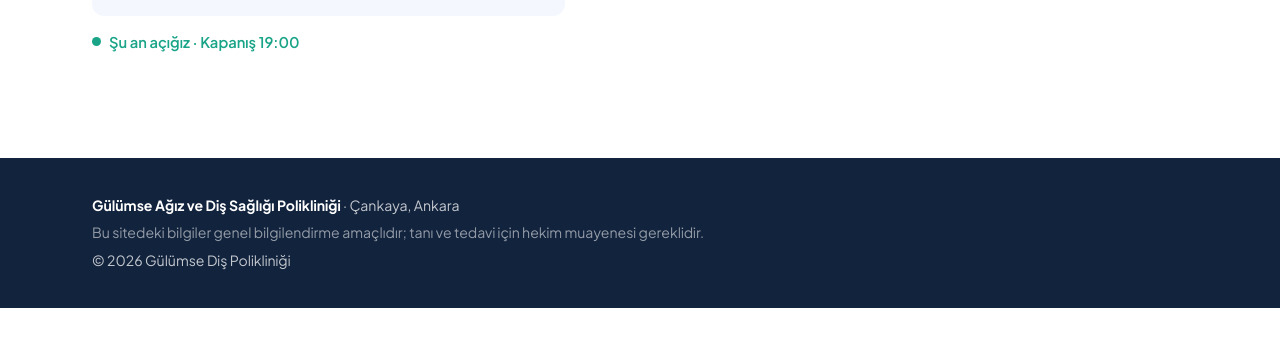
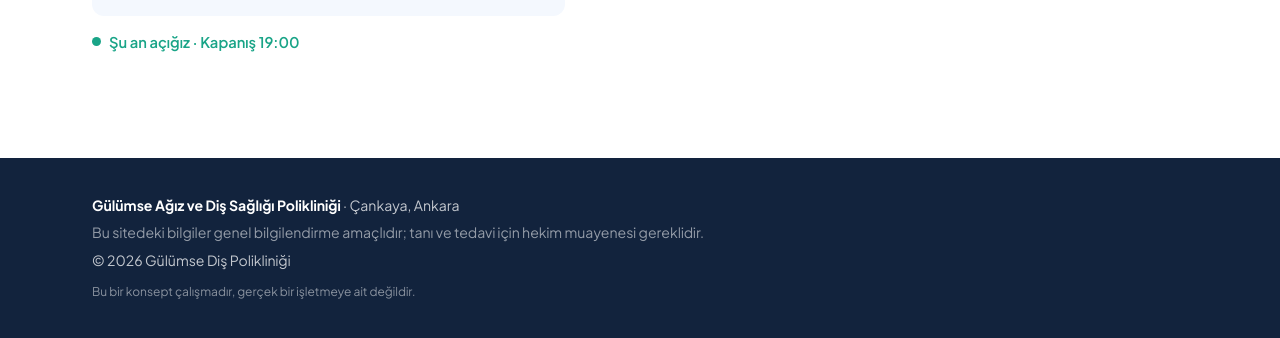
Before and after one commit to demirdeliktas/demirdeliktas, a plain HTML site: page gulumse-dis/index.html in a window 1280 px wide. Shown: the part 5752-6090 px from the top of the page. Before the commit the page ends 6060 px from the top, so only its background shows below. Drawn offline with Linux system fonts and the light colour scheme.

Commit message:
İki sitenin altına konsept çalışması notu ekle
Co-Authored-By: Claude Opus 5.5 <noreply@anthropic.com>
Claude-Session: https://claude.ai/code/session_01Ck3VDUUAMwsPCLdrnv7hDb

```diff
--- a/gulumse-dis/index.html
+++ b/gulumse-dis/index.html
@@ -438,6 +438,7 @@
       <p><strong>Gülümse Ağız ve Diş Sağlığı Polikliniği</strong> · Çankaya, Ankara</p>
       <p class="disclaimer">Bu sitedeki bilgiler genel bilgilendirme amaçlıdır; tanı ve tedavi için hekim muayenesi gereklidir.</p>
       <p>© <span id="year"></span> Gülümse Diş Polikliniği</p>
+      <p class="concept-note">Bu bir konsept çalışmadır, gerçek bir işletmeye ait değildir.</p>
     </div>
   </footer>
 
--- a/gulumse-dis/style.css
+++ b/gulumse-dis/style.css
@@ -346,3 +346,5 @@ address { font-style: normal; font-size: 1.08rem; color: var(--ink); font-weight
   .whatsapp-label { display: inline; }
   .site-footer { padding-bottom: 32px; }
 }
+
+.concept-note { font-size: .75rem; color: rgba(255,255,255,.5); margin-top: 10px !important; }
--- a/kahve-duragi/style.css
+++ b/kahve-duragi/style.css
@@ -319,3 +319,5 @@ address { font-style: normal; font-size: 1.1rem; margin-bottom: 14px; }
 @media (min-width: 1100px) {
   .reviews { grid-template-columns: repeat(4, 1fr); }
 }
+
+.concept-note { font-size: .75rem; opacity: .6; margin-top: 10px !important; }
```
Also changed, not shown: kahve-duragi/index.html (+1 -0 lines).
